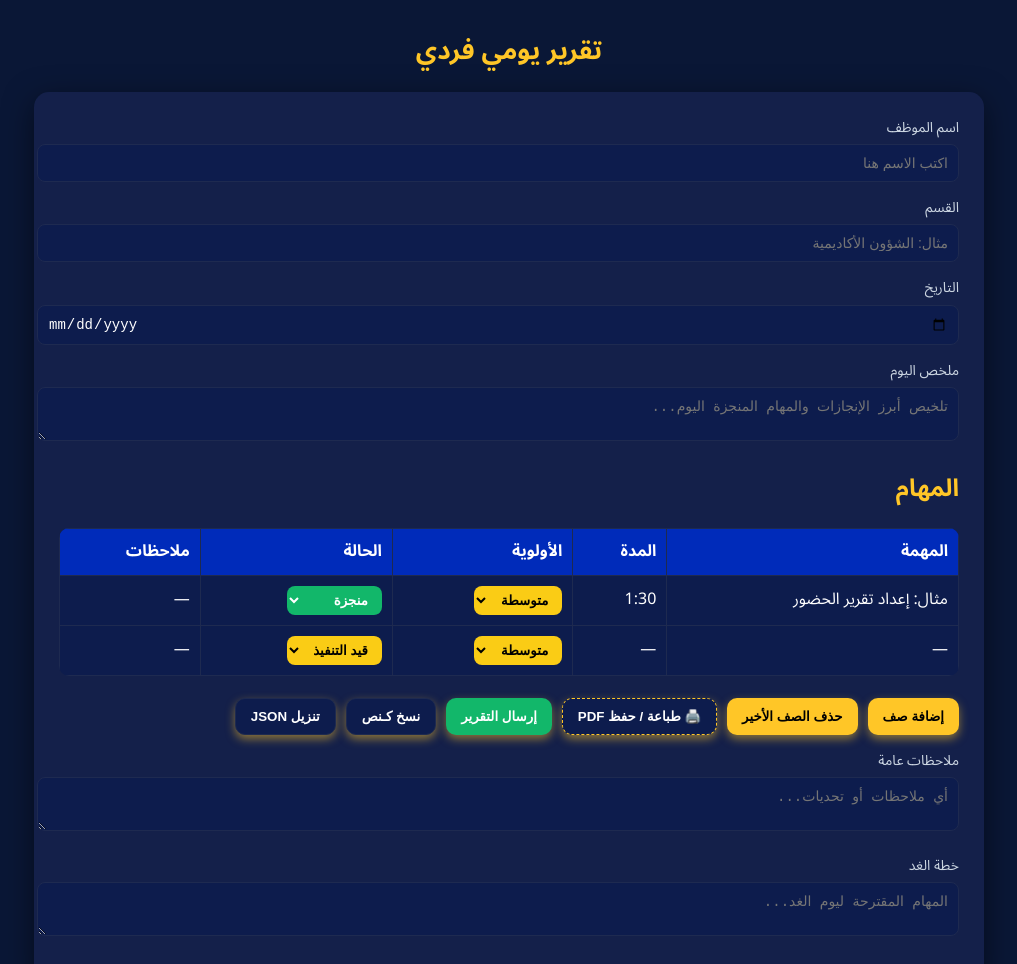
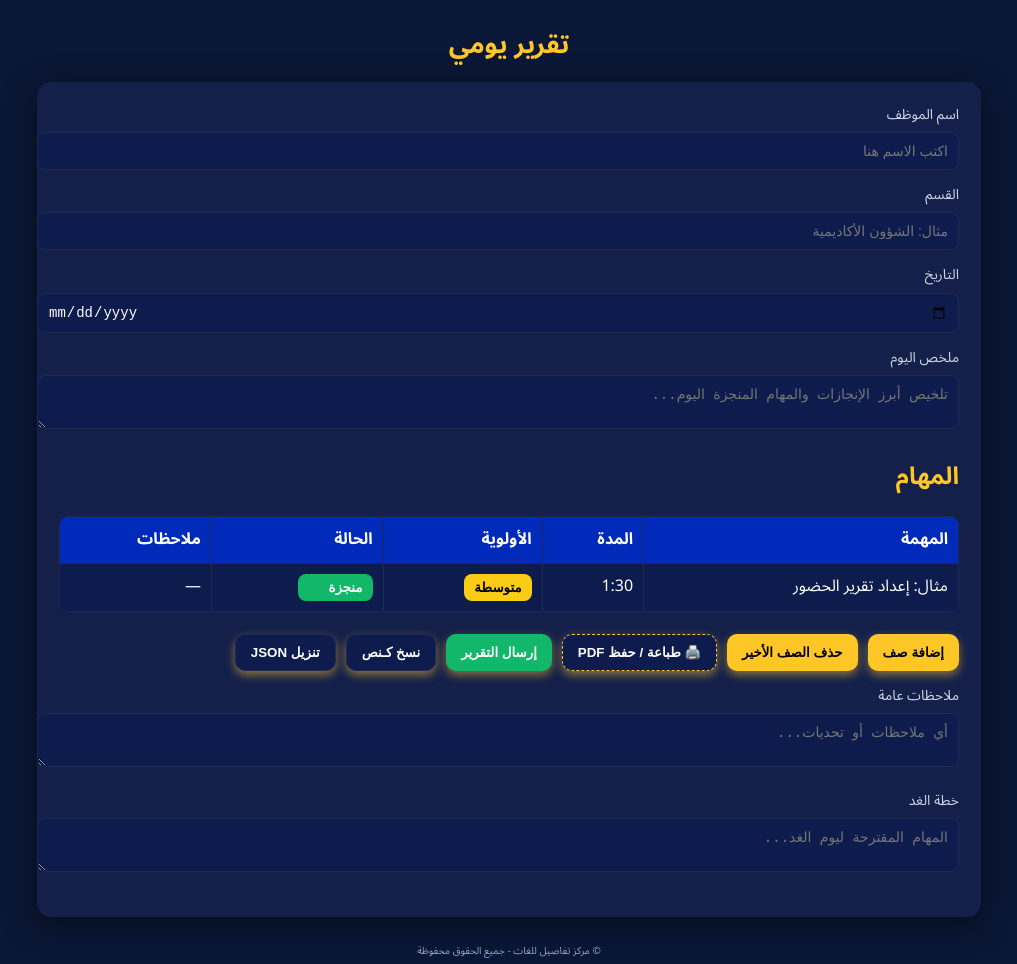
Before and after one commit to riyadh-ux/tfaseel, a plain HTML site: page index.html in a window 1280 px wide. Shown: the top 964 px of the page, without its empty margins (131-1148 px from the left). Drawn offline with Linux system fonts and the light colour scheme.

Commit message:
Add files via upload

```diff
--- a/index.html
+++ b/index.html
@@ -3,141 +3,61 @@
 <head>
   <meta charset="utf-8" />
   <meta name="viewport" content="width=device-width, initial-scale=1" />
-  <title>نموذج تقرير يومي فردي — تفاصيل للغات</title>
+  <title>تقرير يومي فقط</title>
   <link href="https://fonts.googleapis.com/css2?family=Noto+Sans+Arabic:wght@400;600;700;800&display=swap" rel="stylesheet">
   <style>
-    body {
-      margin: 0;
-      font-family: 'Noto Sans Arabic', sans-serif;
-      background-color: #0A1736;
-      color: #ffffff;
-      text-align: right;
-      line-height: 1.6;
+    body { margin:0; font-family:'Noto Sans Arabic',sans-serif; background:#0A1736; color:#fff; text-align:right; line-height:1.6; }
+    h1 { color:#FFC627; text-align:center; margin:24px 0 8px; font-size:26px; }
+    .page { max-width:900px; background:#14204a; margin:16px auto 24px; padding:22px; border-radius:14px; box-shadow:0 8px 30px rgba(0,0,0,0.5); }
+    .field { margin-bottom:14px; }
+    .field label { display:block; font-size:14px; color:#cbd5e1; margin-bottom:6px; }
+    .field input, .field textarea, .field select { width:100%; padding:10px; border-radius:8px; border:1px solid #1e2a50; background:#0d1c4d; color:#fff; font-size:14px; }
+    table { width:100%; border-collapse:collapse; margin-top:10px; background:#0d1c4d; border-radius:10px; overflow:hidden; }
+    table th, table td { border:1px solid #1e2a50; padding:10px; text-align:right; }
+    table th { background:#002BBA; color:#fff; }
+    select.priority, select.status {
+      padding:6px 10px; border-radius:8px; border:none; font-weight:700; cursor:pointer; appearance:none;
+      background:#0d1c4d; color:#fff; transition:background-color .2s,color .2s;
     }
-    h1 {
-      color: #FFC627;
-      text-align: center;
-      margin-top: 30px;
-      font-size: 26px;
-    }
-    .page {
-      max-width: 900px;
-      background-color: #14204a;
-      margin: 20px auto;
-      padding: 25px;
-      border-radius: 15px;
-      box-shadow: 0 8px 30px rgba(0,0,0,0.5);
-    }
-    .field { margin-bottom: 15px; }
-    .field label { display: block; font-size: 14px; color: #cbd5e1; margin-bottom: 5px; }
-    .field input, .field textarea, .field select {
-      width: 100%;
-      padding: 10px;
-      border-radius: 8px;
-      border: 1px solid #1e2a50;
-      background: #0d1c4d;
-      color: #fff;
-      font-size: 14px;
-    }
-    table {
-      width: 100%;
-      border-collapse: collapse;
-      margin-top: 10px;
-      background: #0d1c4d;
-      border-radius: 10px;
-      overflow: hidden;
-    }
-    table th, table td {
-      border: 1px solid #1e2a50;
-      padding: 10px;
-      text-align: right;
-    }
-    table th {
-      background-color: #002BBA;
-      color: #fff;
-    }
-    select.priority, select.status {
-      padding: 6px 10px;
-      border-radius: 8px;
-      border: none;
-      font-weight: 600;
-      cursor: pointer;
-      color: #fff;
-    }
-    /* ألوان الخيارات داخل القوائم */
-    option[value="منجزة"] { background-color: #12b76a; color: #fff; }
-    option[value="قيد التنفيذ"] { background-color: #facc15; color: #000; }
-    option[value="مؤجلة"] { background-color: #f97316; color: #fff; }
-    option[value="عالية"] { background-color: #dc2626; color: #fff; }
-    option[value="متوسطة"] { background-color: #facc15; color: #000; }
-    option[value="منخفضة"] { background-color: #16a34a; color: #fff; }
-    button {
-      background: #FFC627;
-      color: #000;
-      border: none;
-      padding: 10px 15px;
-      margin-top: 10px;
-      border-radius: 10px;
-      font-weight: 700;
-      cursor: pointer;
-      box-shadow: 0 4px 10px rgba(255,198,39,0.5);
-    }
+    /* خيارات ملوّنة داخل القائمة */
+    option[value="منجزة"] { background:#12b76a; color:#fff; }
+    option[value="قيد التنفيذ"] { background:#facc15; color:#000; }
+    option[value="مؤجلة"] { background:#f97316; color:#fff; }
+    option[value="عالية"] { background:#dc2626; color:#fff; }
+    option[value="متوسطة"] { background:#facc15; color:#000; }
+    option[value="منخفضة"] { background:#16a34a; color:#fff; }
+    /* أزرار */
+    button { background:#FFC627; color:#000; border:none; padding:10px 15px; margin-top:10px; border-radius:10px; font-weight:700; cursor:pointer; box-shadow:0 4px 10px rgba(255,198,39,0.5); }
     button.secondary { background:#0d1c4d; color:#fff; border:1px solid #1e2a50; }
-    footer {
-      text-align: center;
-      color: #93a3c6;
-      font-size: 12px;
-      margin: 30px 0;
-    }
-    /* طباعة أفضل (تحويل إلى PDF) */
+    footer { text-align:center; color:#93a3c6; font-size:12px; margin:20px 0 26px; }
+
+    /* طباعة ملوّنة */
     @media print {
-      body { background: #fff; color:#000; }
-      h1 { color:#000; }
-      .page { box-shadow:none; background:#fff; border-radius:0; }
-      .field input, .field textarea, .field select { background:#fff; color:#000; border:1px solid #ccc; }
-      table { background:#fff; }
-      table th { background:#f2f2f2; color:#000; }
+      * { -webkit-print-color-adjust: exact !important; print-color-adjust: exact !important; }
+      body { background:#0A1736 !important; color:#fff !important; }
+      h1 { color:#FFC627 !important; }
+      .page { background:#14204a !important; box-shadow:none !important; border-radius:0; }
+      .field input, .field textarea, .field select { background:#0d1c4d !important; color:#fff !important; border:1px solid #1e2a50 !important; }
+      table { background:#0d1c4d !important; }
+      table th { background:#002BBA !important; color:#fff !important; }
       button, .secondary, #statusMsg { display:none !important; }
       a[href]::after { content: ""; }
     }
-    @page { size: A4; margin: 12mm 12mm 16mm 12mm; }
+    @page { size:A4; margin: 12mm; }
   </style>
 </head>
 <body>
-  <h1>تقرير يومي فردي</h1>
+  <h1>تقرير يومي</h1>
 
   <div class="page">
-    <div class="field">
-      <label>اسم الموظف</label>
-      <input type="text" placeholder="اكتب الاسم هنا">
-    </div>
-
-    <div class="field">
-      <label>القسم</label>
-      <input type="text" placeholder="مثال: الشؤون الأكاديمية">
-    </div>
-
-    <div class="field">
-      <label>التاريخ</label>
-      <input type="date">
-    </div>
-
-    <div class="field">
-      <label>ملخص اليوم</label>
-      <textarea placeholder="تلخيص أبرز الإنجازات والمهام المنجزة اليوم..."></textarea>
-    </div>
+    <div class="field"><label>اسم الموظف</label><input type="text" placeholder="اكتب الاسم هنا"></div>
+    <div class="field"><label>القسم</label><input type="text" placeholder="مثال: الشؤون الأكاديمية"></div>
+    <div class="field"><label>التاريخ</label><input type="date"></div>
+    <div class="field"><label>ملخص اليوم</label><textarea placeholder="تلخيص أبرز الإنجازات والمهام المنجزة اليوم..."></textarea></div>
 
     <h2 style="color:#FFC627">المهام</h2>
     <table id="tasksTable">
-      <thead>
-        <tr>
-          <th>المهمة</th>
-          <th>المدة</th>
-          <th>الأولوية</th>
-          <th>الحالة</th>
-          <th>ملاحظات</th>
-        </tr>
-      </thead>
+      <thead><tr><th>المهمة</th><th>المدة</th><th>الأولوية</th><th>الحالة</th><th>ملاحظات</th></tr></thead>
       <tbody>
         <tr>
           <td contenteditable>مثال: إعداد تقرير الحضور</td>
@@ -162,52 +82,52 @@
     </table>
 
     <div class="field" style="margin-top:12px;display:flex;gap:10px;flex-wrap:wrap">
-      <button id="addRow">إضافة صف</button>
-      <button id="removeRow">حذف الصف الأخير</button>
-      <button id="printBtn" class="secondary" style="border:1px dashed #FFC627">🖨️ طباعة / حفظ PDF</button>
-      <button id="submitBtn" style="background:#12b76a;color:#fff">إرسال التقرير</button>
-      <button id="copyBtn" class="secondary">نسخ كـنص</button>
-      <button id="downloadBtn" class="secondary">تنزيل JSON</button>
+      <button id="addRow" type="button">إضافة صف</button>
+      <button id="removeRow" type="button">حذف الصف الأخير</button>
+      <button id="printBtn" type="button" class="secondary" style="border:1px dashed #FFC627">🖨️ طباعة / حفظ PDF</button>
+      <button id="submitBtn" type="button" style="background:#12b76a;color:#fff">إرسال التقرير</button>
+      <button id="copyBtn" type="button" class="secondary">نسخ كـنص</button>
+      <button id="downloadBtn" type="button" class="secondary">تنزيل JSON</button>
       <span id="statusMsg" style="font-size:12px;color:#cbd5e1"></span>
     </div>
 
-    <div class="field">
-      <label>ملاحظات عامة</label>
-      <textarea placeholder="أي ملاحظات أو تحديات..."></textarea>
-    </div>
-
-    <div class="field">
-      <label>خطة الغد</label>
-      <textarea placeholder="المهام المقترحة ليوم الغد..."></textarea>
-    </div>
+    <div class="field"><label>ملاحظات عامة</label><textarea placeholder="أي ملاحظات أو تحديات..."></textarea></div>
+    <div class="field"><label>خطة الغد</label><textarea placeholder="المهام المقترحة ليوم الغد..."></textarea></div>
   </div>
 
-  <footer>
-    <small>© مركز تفاصيل للغات - جميع الحقوق محفوظة</small>
-  </footer>
+  <footer><small>© مركز تفاصيل للغات - جميع الحقوق محفوظة</small></footer>
 
   <script>
-    // تلوين select حسب القيمة
+    // خرائط الألوان للـ select نفسه فقط
+    const MAPS = {
+      status: {
+        'منجزة': ['#12b76a', '#fff'],
+        'قيد التنفيذ': ['#facc15', '#000'],
+        'مؤجلة': ['#f97316', '#fff']
+      },
+      priority: {
+        'عالية': ['#dc2626', '#fff'],
+        'متوسطة': ['#facc15', '#000'],
+        'منخفضة': ['#16a34a', '#fff']
+      }
+    };
+
     function colorizeSelect(sel){
-      const v = sel.value;
-      let bg = '#0d1c4d';
-      let fg = '#fff';
-      if(sel.dataset.type === 'status'){
-        if(v === 'منجزة'){ bg = '#12b76a'; fg = '#fff'; }
-        else if(v === 'قيد التنفيذ'){ bg = '#facc15'; fg = '#000'; }
-        else if(v === 'مؤجلة'){ bg = '#f97316'; fg = '#fff'; }
-      } else if(sel.dataset.type === 'priority'){
-        if(v === 'عالية'){ bg = '#dc2626'; fg = '#fff'; }
-        else if(v === 'متوسطة'){ bg = '#facc15'; fg = '#000'; }
-        else if(v === 'منخفضة'){ bg = '#16a34a'; fg = '#fff'; }
-      }
-      sel.style.backgroundColor = bg;
-      sel.style.color = fg;
+      const type = sel.dataset.type;
+      const val = sel.value;
+      const palette = (MAPS[type] && MAPS[type][val]) ? MAPS[type][val] : ['#0d1c4d','#fff'];
+      sel.style.setProperty('background-color', palette[0], 'important');
+      sel.style.setProperty('color', palette[1], 'important');
+      sel.style.setProperty('border-color', '#1e2a50', 'important');
     }
-    function initSelectColors(){
-      document.querySelectorAll('select.priority, select.status').forEach(s=>{
+
+    function initSelectColors(ctx=document){
+      ctx.querySelectorAll('select.priority, select.status').forEach(s=>{
         colorizeSelect(s);
         s.addEventListener('change', ()=> colorizeSelect(s));
+        s.addEventListener('input',  ()=> colorizeSelect(s));
+        s.addEventListener('blur',   ()=> colorizeSelect(s));
+        s.addEventListener('focus',  ()=> colorizeSelect(s));
       });
     }
 
@@ -228,38 +148,20 @@
         '</select></td>' +
         '<td contenteditable>—</td>';
       tbody.appendChild(tr);
-      tr.querySelectorAll('select').forEach(s=>{
-        colorizeSelect(s);
-        s.addEventListener('change', ()=> colorizeSelect(s));
-      });
+      initSelectColors(tr);
     });
 
     document.getElementById('removeRow').addEventListener('click',()=>{
       if(tbody.rows.length>1){ tbody.deleteRow(tbody.rows.length-1); }
     });
 
-    // اختبارات سريعة
-    function runBasicTests(){
-      try{
-        const before = tbody.rows.length;
-        document.getElementById('addRow').click();
-        const after = tbody.rows.length;
-        console.assert(after === before + 1, 'Test(addRow): يجب أن يزداد عدد الصفوف بواحد');
-        const firstStatus = document.querySelector('select.status');
-        firstStatus.value = 'مؤجلة';
-        firstStatus.dispatchEvent(new Event('change'));
-        console.assert(firstStatus.style.backgroundColor !== '', 'Test(colorize): يجب تطبيق لون');
-        firstStatus.value = 'منجزة';
-        firstStatus.dispatchEvent(new Event('change'));
-      }catch(e){ console.error('Basic tests failed ❌', e); }
-    }
+    initSelectColors();
 
-    initSelectColors();
-    runBasicTests();
+    // زر الطباعة
+    document.getElementById('printBtn').addEventListener('click', (e)=>{ e.preventDefault(); window.print(); });
 
     // إرسال البيانات إلى Google Sheet (Apps Script)
-    const SUBMIT_URL = ""; // الصق رابط الويب آب هنا لاحقًا
-
+    const SUBMIT_URL = "https://script.google.com/macros/s/AKfycby6EhpEHIFGQp9kQbBwO3MjnfejtpcNghJYdiFE2rwg3Ou-pkxgVBlz-Pk_W8SLT8YcHA/exec";
     function collectData(){
       const data = {
         employee: document.querySelector('input[placeholder="اكتب الاسم هنا"]').value.trim(),
@@ -289,44 +191,35 @@
       const payload = collectData();
       if(!SUBMIT_URL){ msg.textContent = '● رجاءً أضف رابط Google Apps Script داخل الكود (SUBMIT_URL).'; return; }
       msg.textContent = '● جارٍ الإرسال...';
-      try{
-        const res = await fetch(SUBMIT_URL, { method:'POST', headers:{'Content-Type':'application/json'}, body: JSON.stringify(payload)});
-        if(!res.ok) throw new Error('HTTP '+res.status);
-        await res.json().catch(()=>({ok:true}));
-        msg.textContent = '✓ تم الإرسال بنجاح';
+      try{ await fetch(SUBMIT_URL, { method:'POST', body: JSON.stringify(payload) });
+        msg.textContent = '✓ تم الإرسال — تحقق في Google Sheet';
       }catch(e){ console.error(e); msg.textContent = '✗ فشل الإرسال — تحقق من رابط الويب آب والصلاحيات.'; }
     }
 
+    document.getElementById('submitBtn').addEventListener('click', submitData);
+
+    // نسخ كنص
     function copyAsText(){
       const d = collectData();
       const lines = [];
       lines.push(`الموظف: ${d.employee}`);
       lines.push(`القسم: ${d.department}`);
       lines.push(`التاريخ: ${d.date}`);
-      lines.push('— ملخص اليوم —');
-      lines.push(d.summary);
+      lines.push('— ملخص اليوم —'); lines.push(d.summary);
       lines.push('\n— المهام —');
       d.tasks.forEach((t,i)=>{ lines.push(`${i+1}. ${t.task} | مدة: ${t.duration} | أولوية: ${t.priority} | حالة: ${t.status} | ملاحظات: ${t.remark}`); });
-      lines.push('\n— ملاحظات عامة —');
-      lines.push(d.notes);
-      lines.push('\n— خطة الغد —');
-      lines.push(d.plan);
+      lines.push('\n— ملاحظات عامة —'); lines.push(d.notes);
+      lines.push('\n— خطة الغد —'); lines.push(d.plan);
       navigator.clipboard.writeText(lines.join('\n')).then(()=>{ document.getElementById('statusMsg').textContent = '✓ نُسخ النص للحافظة'; });
     }
+    document.getElementById('copyBtn').addEventListener('click', copyAsText);
 
+    // تنزيل JSON
     function downloadJSON(){
       const blob = new Blob([JSON.stringify(collectData(), null, 2)], {type:'application/json'});
-      const a = document.createElement('a');
-      a.href = URL.createObjectURL(blob);
-      a.download = 'daily_report.json';
-      a.click();
-      URL.revokeObjectURL(a.href);
+      const a = document.createElement('a'); a.href = URL.createObjectURL(blob); a.download = 'daily_report.json'; a.click(); URL.revokeObjectURL(a.href);
     }
-
-    document.getElementById('submitBtn').addEventListener('click', submitData);
-    document.getElementById('copyBtn').addEventListener('click', copyAsText);
     document.getElementById('downloadBtn').addEventListener('click', downloadJSON);
-    document.getElementById('printBtn').addEventListener('click', ()=> window.print());
   </script>
 </body>
 </html>
```
